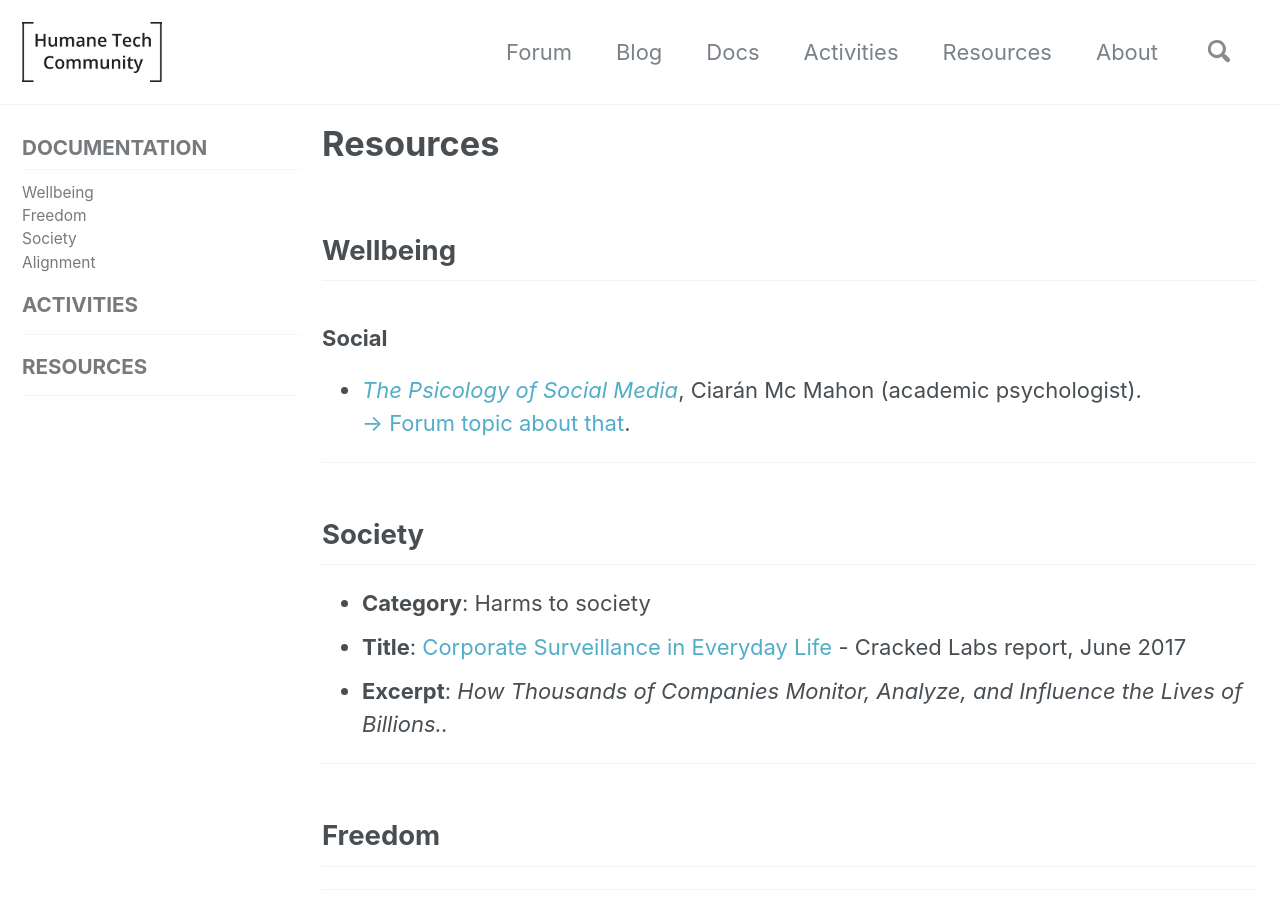
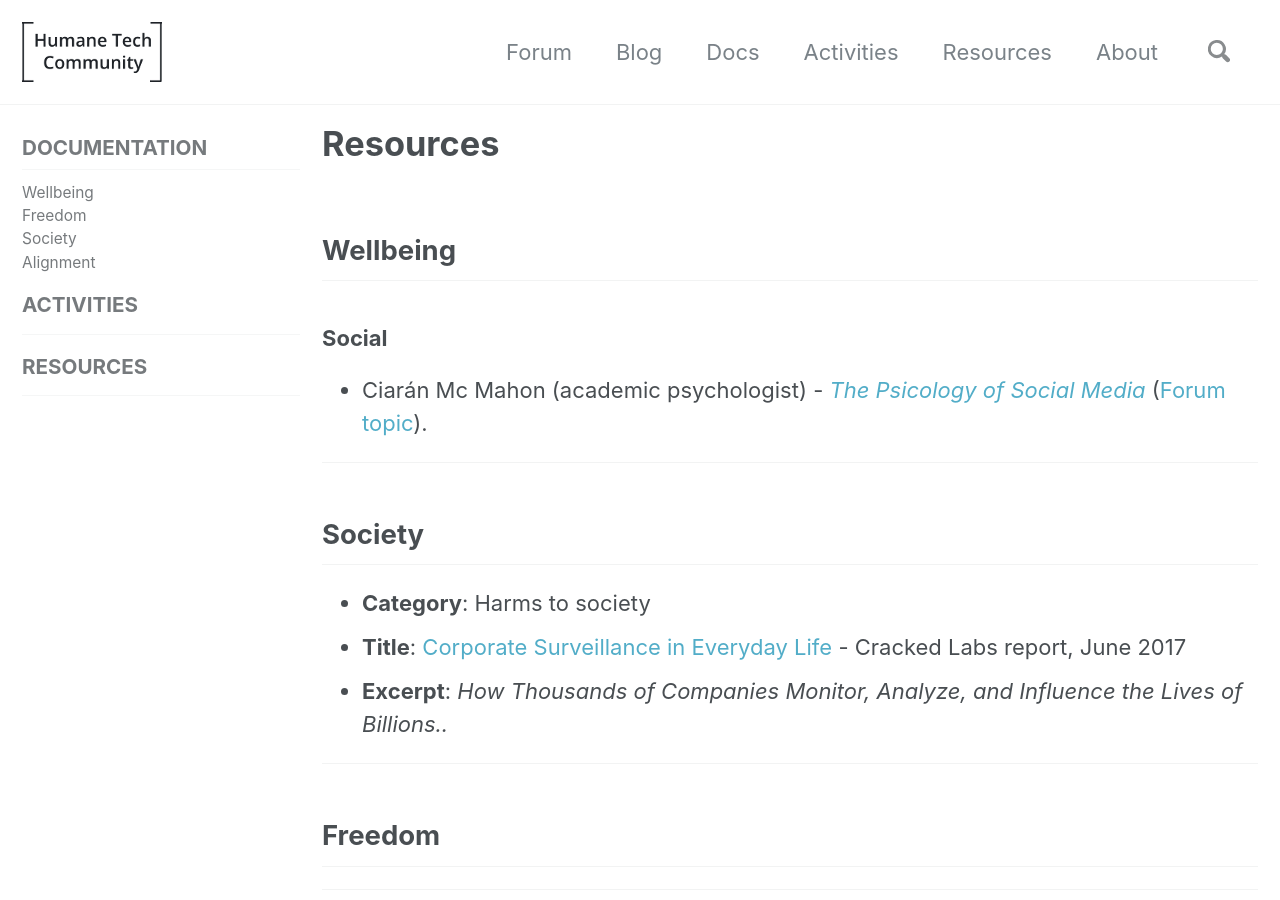
Before and after one commit to humanetech-community/community-hub, a Jekyll site: the page built from _resources/00-resources-root.md, in a window 1280 px wide and 900 px high. Built offline with Jekyll 4.4.1, drawn with Linux system fonts in a browser that asks for light colours; cached includes are drawn as plain includes; nearby versions of some CDN libraries.

Commit message:
Resource updated

```diff
--- a/_resources/00-resources-root.md
+++ b/_resources/00-resources-root.md
@@ -15,9 +15,7 @@
 
 ### Social
 
-- [_The Psicology of Social Media_](https://www.routledge.com/The-Psychology-of-Social-Media-1st-Edition/Mc-Mahon/p/book/9781138047754), Ciarán Mc Mahon (academic psychologist).
-<br/>
-[-> Forum topic about that](https://community.humanetech.com/t/new-book-the-psychology-of-social-media/3759).
+- Ciarán Mc Mahon (academic psychologist) - [_The Psicology of Social Media_](https://www.routledge.com/The-Psychology-of-Social-Media-1st-Edition/Mc-Mahon/p/book/9781138047754) ([Forum topic](https://community.humanetech.com/t/new-book-the-psychology-of-social-media/3759)).
 
 
 
```
